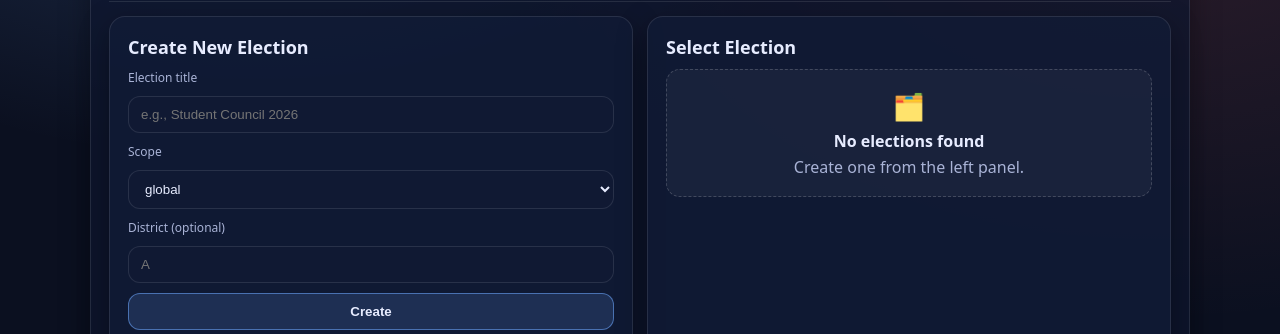
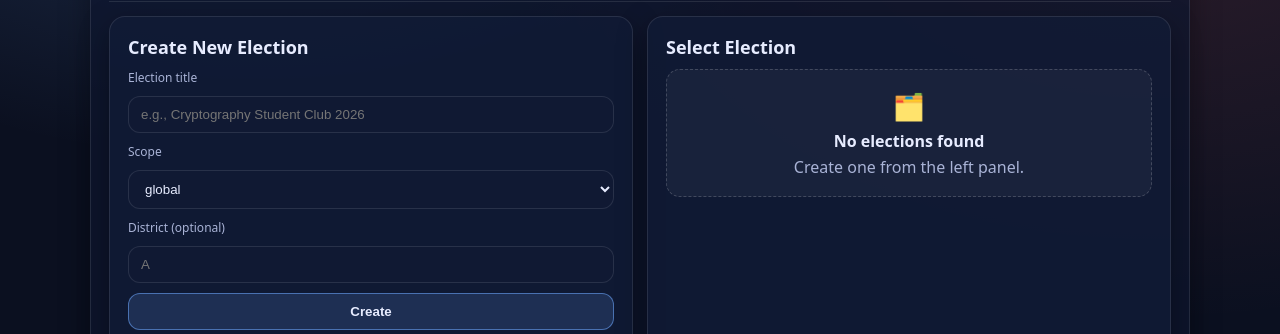
Before and after one commit to AlexanderMarsh11/Electronic-Voting, a Flask app: template templates/admin.html in a window 1280 px wide. Shown: the part 198-532 px from the top of the page. Run offline with Flask 3, Linux system fonts and the light colour scheme; the template is opened without the code that fills it, so the values that code supplies are empty.

Commit message:
Update display text

```diff
--- a/templates/admin.html
+++ b/templates/admin.html
@@ -64,7 +64,7 @@
           <h2 class="h2">Create New Election</h2>
           <form method="POST" action="/admin/elections/create?token={{ token }}" class="form">
             <label class="label">Election title</label>
-            <input class="input" type="text" name="title" placeholder="e.g., Student Council 2026" required>
+            <input class="input" type="text" name="title" placeholder="e.g., Cryptography Student Club 2026" required>
 
             <label class="label">Scope</label>
             <select class="select" name="scope">
```
